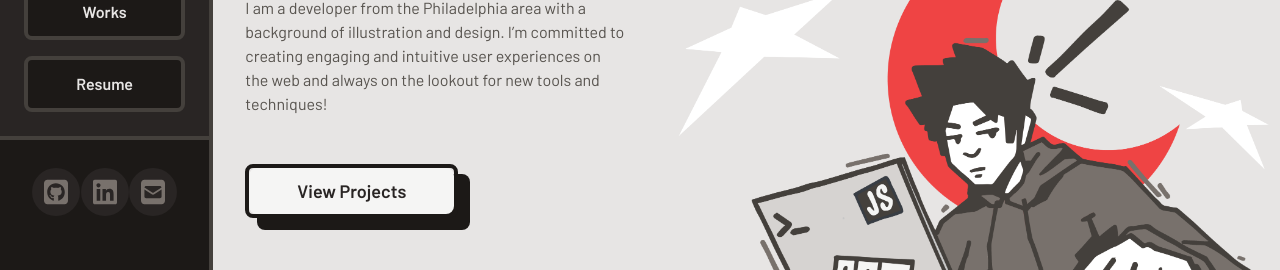
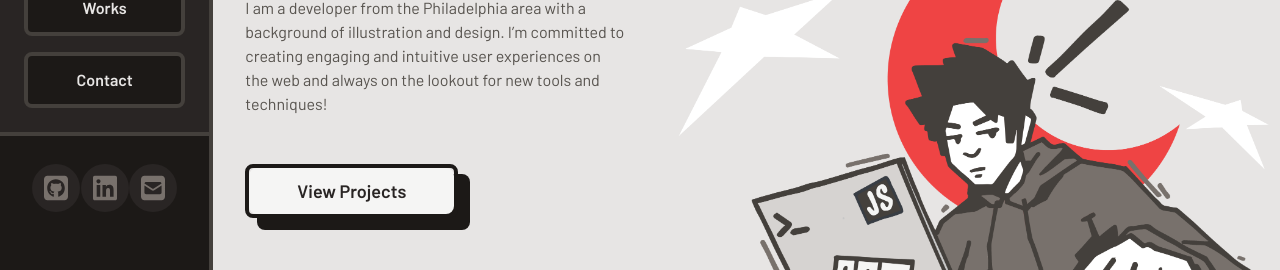
Before and after one commit to Jonbodoe/portfolio-react-vite, a React (Vite) app: page / in a window 1280 px wide. Shown: the part 438-708 px from the top of the page. Built offline with nearby package versions, Linux system fonts and the light colour scheme.

Commit message:
fixing footer

```diff
--- a/src/components/footerSection.jsx
+++ b/src/components/footerSection.jsx
@@ -3,7 +3,7 @@ import callToAction from "./../assets/seeYaNextTime.png";
 
 const FooterSection = () => (
   <>
-    <div className="md:flex py-10 lg:h-2/3 px-10">
+    <div id="Contact" className="md:flex py-10 lg:h-2/3 px-10">
       <div className="lg:w-2/4">
         <img
           className="w-100 h-auto pb-10"
@@ -17,6 +17,7 @@ const FooterSection = () => (
             Let&apos;s Work Together!
           </h3>
           <p className="text-stone-400 pb-8">{callToActionDescription}</p>
+          <p className="text-stone-400 pb-8">For more information, please reach out to me through my email! <span className="text-red-500">Jonledev@gmail.com</span></p>
         </div>
       </div>
     </div>
--- a/src/components/navigation.jsx
+++ b/src/components/navigation.jsx
@@ -51,7 +51,7 @@ const Navigation = ({
         <div className="w-full lg:flex hidden">
           <ul className="px-8 w-full lg:py-3 flex flex-wrap lg:justify-between">
             {socialMenuLinks.map(({ label, icon, href }) => (
-              <li key={label} className="">
+              <li key={label} className="pb-2">
                 <a href={href} target="_blank" rel="noreferrer">
                   <BrandIcons isToolTip icon={icon} label={label} />
                 </a>
@@ -115,7 +115,7 @@ export const MobileMenu = ({
         </ul>
         <ul className=" w-full lg:py-3 flex justify-between px-8 pb-4">
           {socialMenuLinks.map(({ label, icon, href }) => (
-            <li key={label} className="border-4 border-stone-700  rounded-full">
+            <li key={label} className="border-4 border-stone-700 rounded-full">
               <a href={href} target="_blank" rel="noreferrer">
                 <BrandIcons icon={icon} label={label} />
               </a>
--- a/src/utils/helpers/index.jsx
+++ b/src/utils/helpers/index.jsx
@@ -77,9 +77,9 @@ export const navigationMenuLinks = [
   },
   {
     id: 2,
-    label: "Resume",
-    isExternal: true,
-    href: "/resume",
+    label: "Contact",
+    isExternal: false,
+    href: "#Contact",
   },
 ];
 
```
